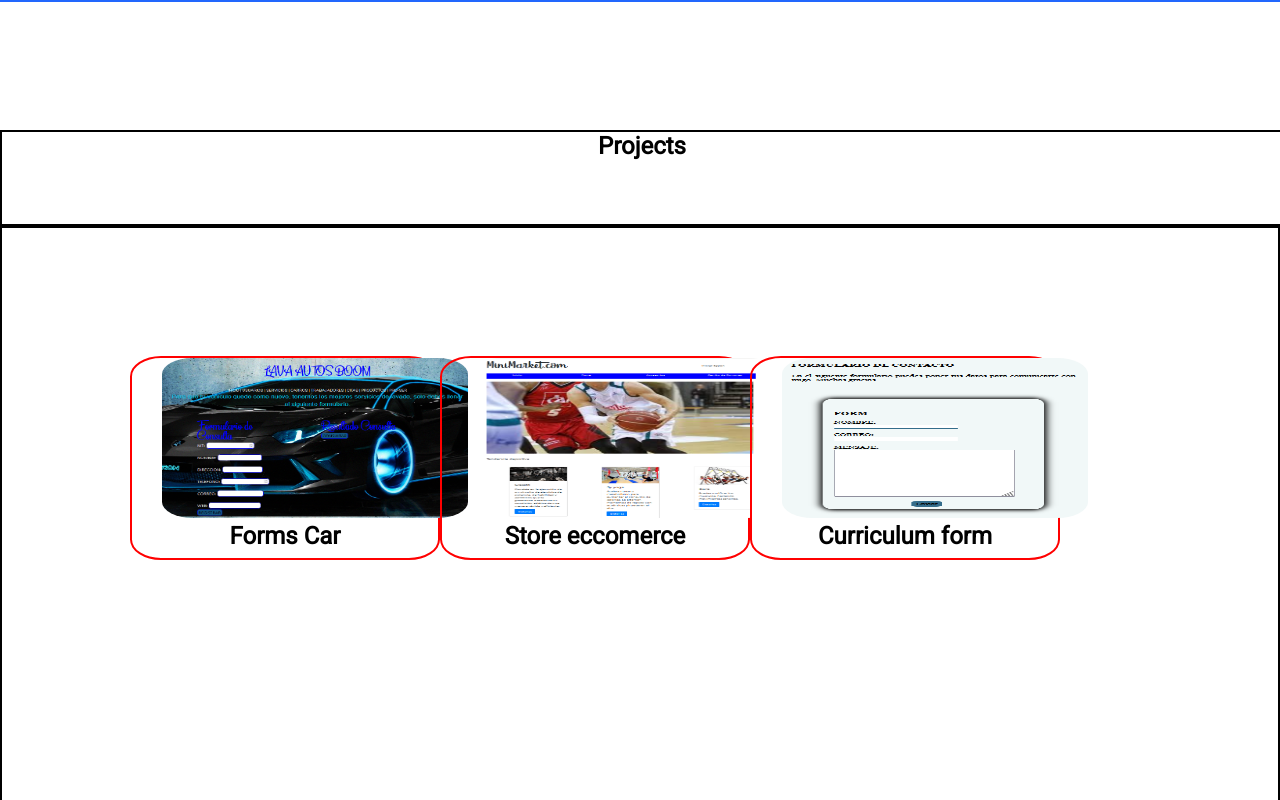
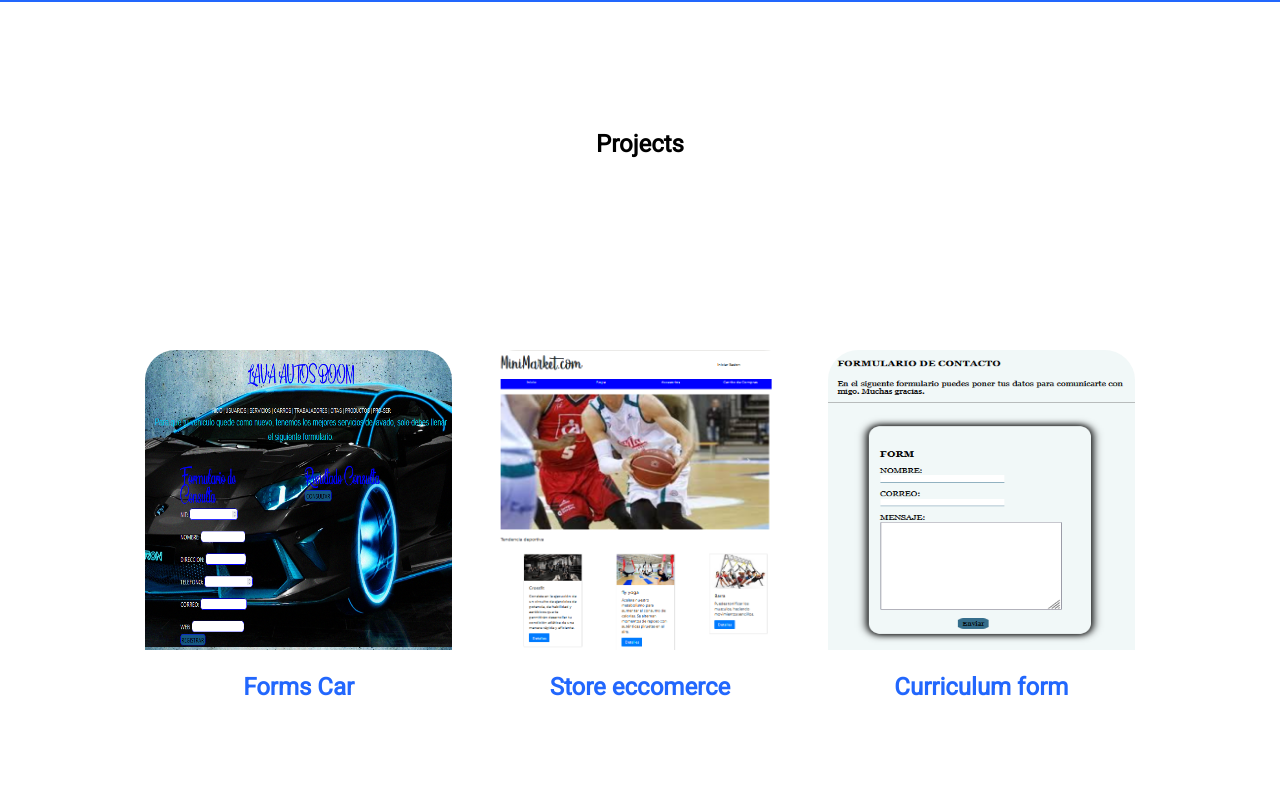
Before and after one commit to DayanaB01/portafolio, a Vue app: page / in a window 1280 px wide. Shown: the part 1320-2120 px from the top of the page. Built offline with nearby package versions, Linux system fonts and the light colour scheme.

Commit message:
Change style section project

```diff
--- a/src/assets/c_object/_class.scss
+++ b/src/assets/c_object/_class.scss
@@ -131,22 +131,30 @@ $background-two: #2267fd;
         height: max-content;
     }
     .tittle{
-        border: 2px black solid;
         width: 100%;
     }
     .cards{
         display: flex;
         flex-direction: row;
-        border: 2px black solid;
         background: $background-one;
         padding: 10% 10% 10% 10%;
+        justify-content: space-around;
     }
     .card{
-        border: 2px red solid;
         width: 30%;
-        height: 200px;
+        height: max-content;
         border-radius: 10%;
         margin-bottom: 15%;
+    }
+    .card a{
+        text-align: center;
+        width: 100%;
+        height: 100px;
+        border-radius: 10%;
+        margin: 5% 5% 5% 5%;
+    }
+    .card h1{
+        color: #2267fd;
     }
     .cards .card:hover{
         transform: translateY(-15px);
@@ -154,8 +162,8 @@ $background-two: #2267fd;
     }
     .card img{
         width: 100%;
-        height: 80%;
-        border-radius: 10%;
+        height: 300px;
+        border-radius: 10% 10% 0% 0%;
     }
     .studies{
         border: 10px $background-two solid;
--- a/src/views/HomeView.vue
+++ b/src/views/HomeView.vue
@@ -30,19 +30,16 @@
       <div class="tittle"> <h1>Projects</h1> </div>
       <div class="cards">
         <div class="card">
-          <a href="https://dayanab01.github.io/Lava_Autos/index.html">
           <img src="@/assets/z_images/forms.png" alt="preview-forms">
-          <h1>Forms Car</h1></a>
+          <a href="https://dayanab01.github.io/Lava_Autos/index.html"><h1>Forms Car</h1></a>
         </div>
         <div class="card">
-          <a href="https://dayanab01.github.io/MiniMarket/index.html">
           <img src="@/assets/z_images/mini-market.png" alt="preview-mini-market">
-          <h1>Store eccomerce</h1></a>
+          <a href="https://dayanab01.github.io/MiniMarket/index.html"><h1>Store eccomerce</h1></a>
         </div>
         <div class="card">
-          <a href="https://dayanab01.github.io/Curriculum/formulario.html">
           <img src="@/assets/z_images/form.png" alt="photo-form">
-          <h1>Curriculum form</h1></a>
+          <a href="https://dayanab01.github.io/Curriculum/formulario.html"><h1>Curriculum form</h1></a>
         </div>
       </div>
     </section>
```
